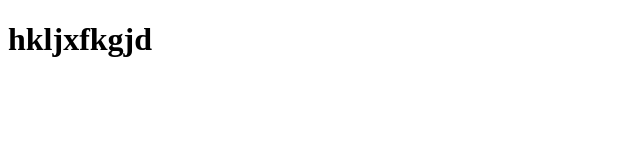
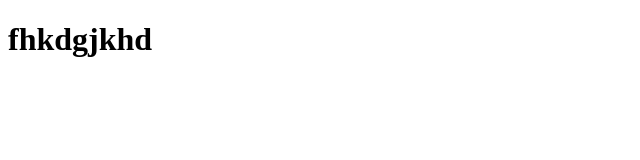
Before and after one commit to Renat2209/githtml, a plain HTML site: page index.html in a window 1280 px wide. Shown: the whole page, without its empty margins (0-640 px from the left). Drawn offline with Linux system fonts and the light colour scheme.

Commit message:
Update index.html

```diff
--- a/index.html
+++ b/index.html
@@ -8,7 +8,7 @@
 </head>
 <body>
     <h1>
-        hkljxfkgjd
+        fhkdgjkhd
     </h1>
 </body>
 </html>
```
